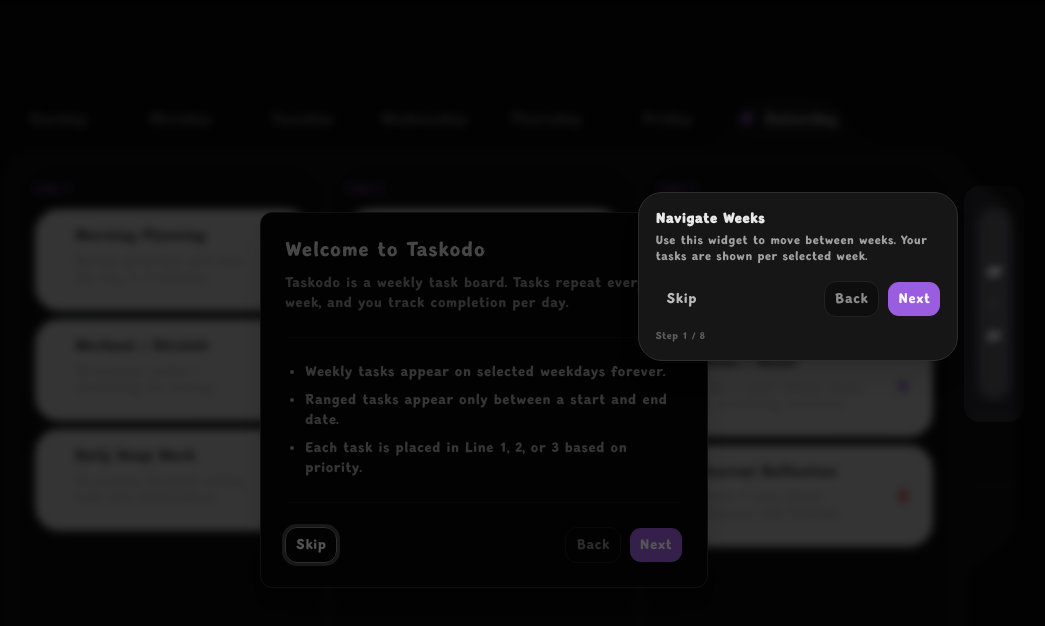
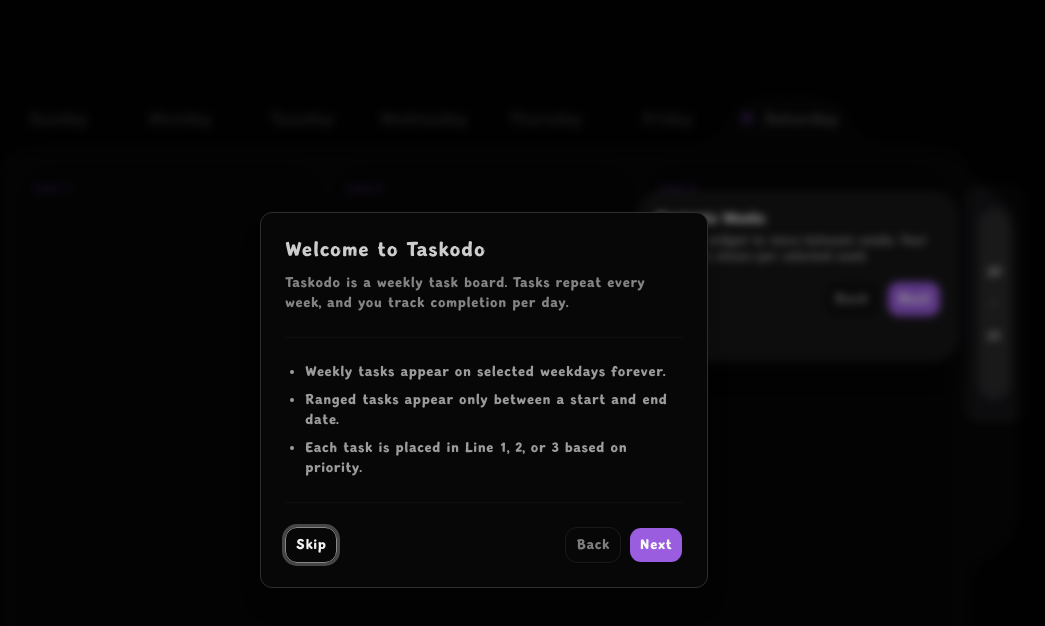
Before and after one commit to TahaNabavi/taskodo, a Next.js app: page / in a window 1280 px wide. Shown: the top 626 px of the page, without its empty margins (156-1201 px from the left). Built offline with nearby package versions, Linux system fonts and the light colour scheme; some icons are missing.

Commit message:
chore: fix issues

```diff
--- a/src/features/onboarding/index.tsx
+++ b/src/features/onboarding/index.tsx
@@ -67,7 +67,7 @@
         if (!v) close();
       }}
     >
-      <DialogContent className="">
+      <DialogContent className="z-1000">
         <DialogHeader>
           <DialogTitle className="text-white/80 text-xl">
             {content.title}
--- a/src/features/tasks-board/stores/task.store.ts
+++ b/src/features/tasks-board/stores/task.store.ts
@@ -46,7 +46,8 @@
 export const useTasksStore = create<TasksState>()(
   persist(
     (set, get) => ({
-      tasks: TASKS_TEST_DATA,
+      tasks: [],
+      // tasks: TASKS_TEST_DATA,
 
       setTasks: (tasks) => set({ tasks }),
       clearTasks: () => set({ tasks: [] }),
--- a/src/features/tour/components/tour-overlay.tsx
+++ b/src/features/tour/components/tour-overlay.tsx
@@ -86,7 +86,7 @@
   };
 
   return createPortal(
-    <div className="fixed inset-0 z-1000">
+    <div className="fixed inset-0 z-10">
       {/* dark overlay */}
       <div className="absolute inset-0 bg-black/10" />
 
```
